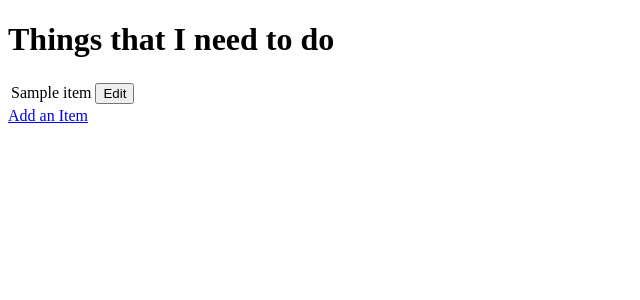
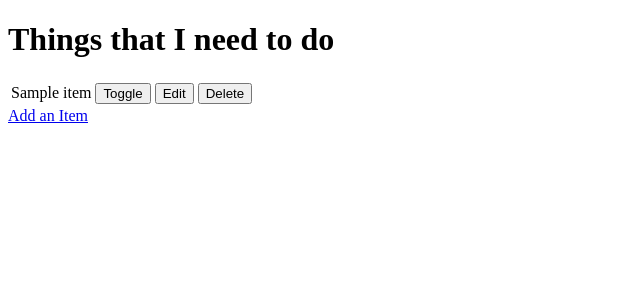
Before and after one commit to Brianconn71/django-intro, a Django app: template todo/templates/todo/todo_list.html in a window 1280 px wide. Shown: the top 300 px of the page, without its empty margins (0-640 px from the left). Run offline with Django 3.2, Linux system fonts and the light colour scheme; the template is opened without the code that fills it: most values are stand-ins (such as "Sample title", 1, 10 or a date in 2020).

Commit message:
completed crud functionality

```diff
--- a/django_todo/urls.py
+++ b/django_todo/urls.py
@@ -15,11 +15,13 @@ Including another URLconf
 """
 from django.contrib import admin
 from django.urls import path
-from todo.views import get_todo_list, add_item, edit_item
+from todo import views
 
 urlpatterns = [
     path('admin/', admin.site.urls),
-    path('', get_todo_list, name="get_todo_list"),
-    path('add', add_item, name="add"),
-    path('edit/<item_id>', edit_item, name="edit"),
+    path('', views.get_todo_list, name="get_todo_list"),
+    path('add', views.add_item, name="add"),
+    path('edit/<item_id>', views.edit_item, name="edit"),
+    path('toggle/<item_id>', views.toggle_item, name="toggle"),
+    path('delete/<item_id>', views.delete_item, name="delete"),
 ]
--- a/todo/templates/todo/todo_list.html
+++ b/todo/templates/todo/todo_list.html
@@ -17,8 +17,18 @@
                     <td>{{ item.name }}</td>
                 {% endif %}
                 <td>
+                    <a href="/toggle/{{ item.id }}">
+                        <button>Toggle</button>
+                    </a>
+                </td>
+                <td>
                     <a href="/edit/{{ item.id }}">
                         <button>Edit</button>
+                    </a>
+                </td>
+                <td>
+                    <a href="/delete/{{ item.id }}">
+                        <button>Delete</button>
                     </a>
                 </td>
             </tr>
```
Also changed, not shown: todo/views.py (+13 -0 lines), db.sqlite3.
